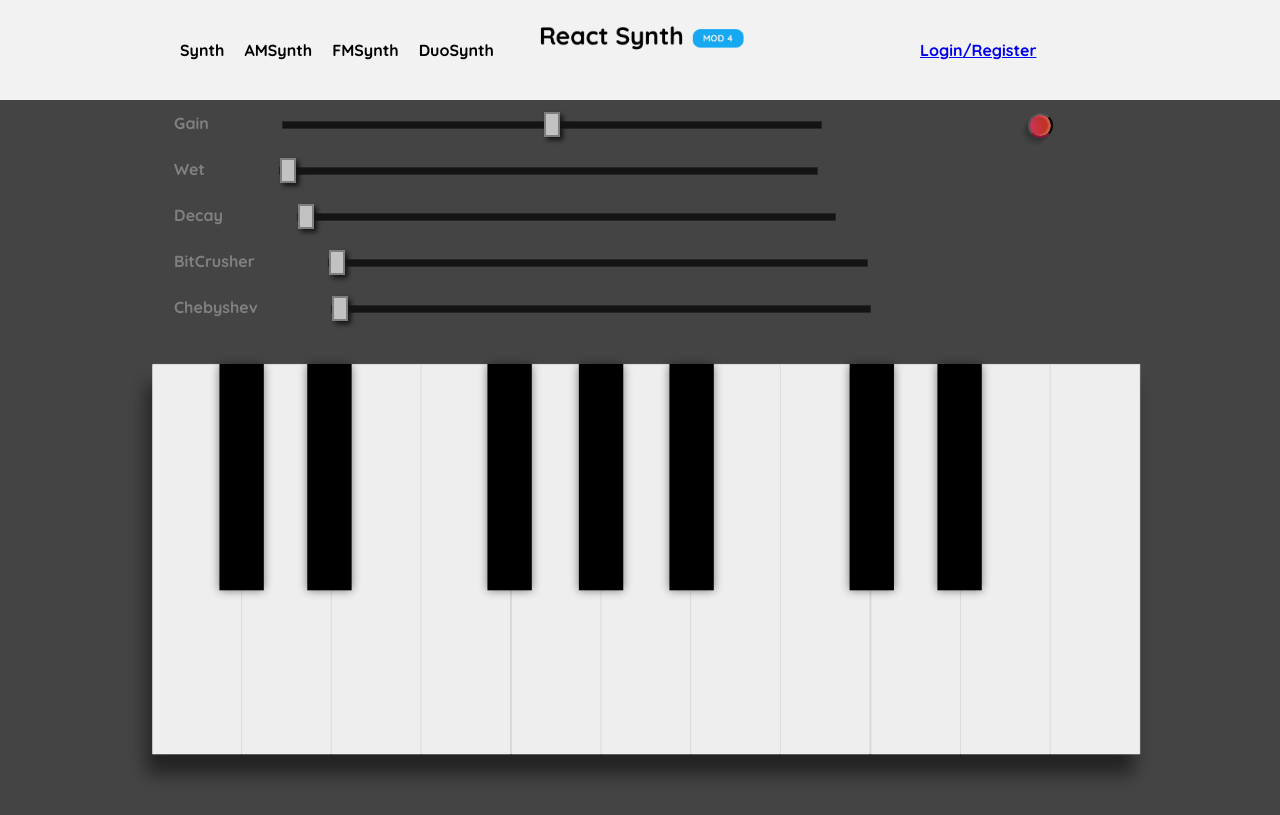
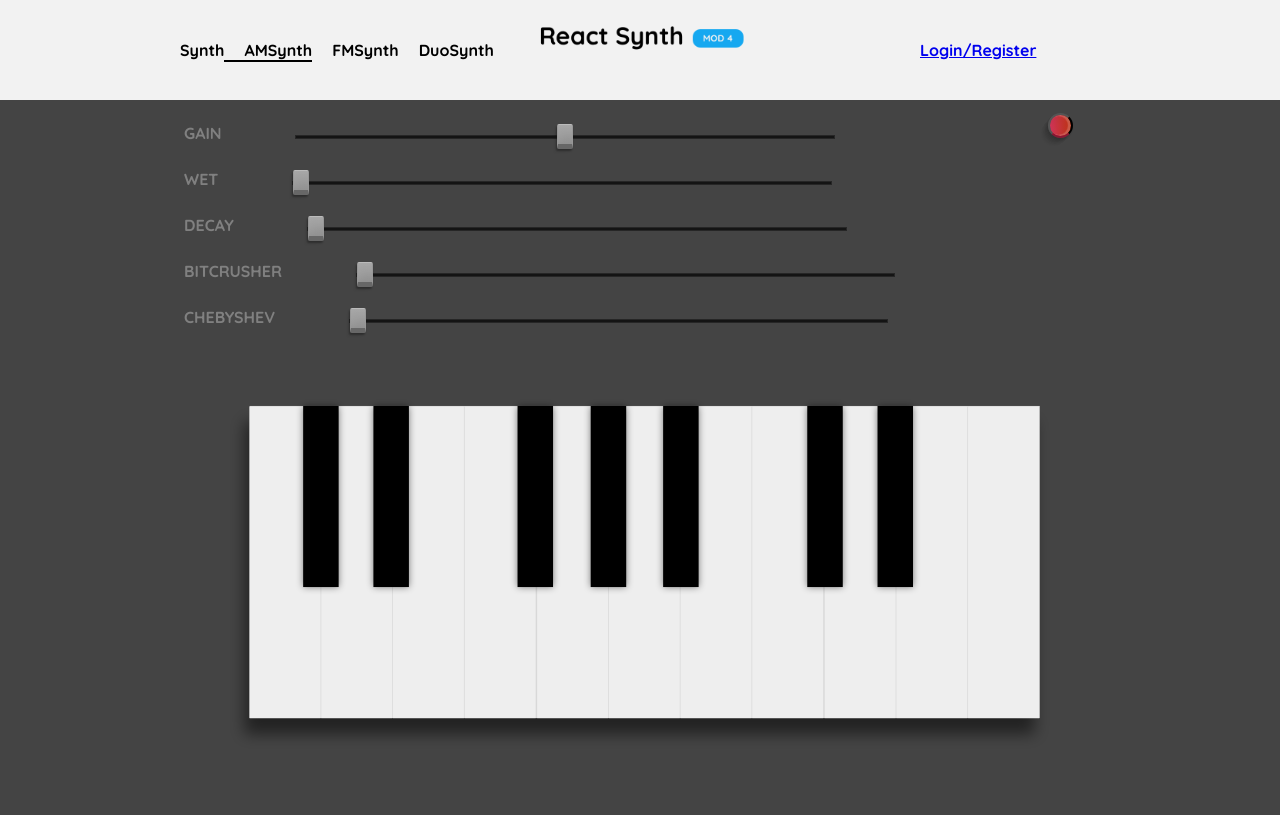
Before and after one commit to maxcroy1/react-synth, a React (Create React App) app: page /AMSynth in a window 1280 px wide. Built offline with nearby package versions, Linux system fonts and the light colour scheme.

Commit message:
final commit

```diff
--- a/src/components/AM_Synth.js
+++ b/src/components/AM_Synth.js
@@ -153,7 +153,7 @@ export default class AM_Synth extends React.Component {
       if ((svg.id).includes('sh')) {
         svg.setAttribute("fill", "black")
       } else {
-        svg.setAttribute("fill", "white")
+        svg.setAttribute("fill", "EEEEEE")
       }
     } else if(Object.values(this.state.keymappings).includes(key)){
       this.synth.triggerRelease()
@@ -161,7 +161,7 @@ export default class AM_Synth extends React.Component {
       if ((svg.id).includes('sh')) {
         svg.setAttribute("fill", "black")
       } else {
-        svg.setAttribute("fill", "white")
+        svg.setAttribute("fill", "EEEEEE")
       }
     }
   }
--- a/src/components/Navbar.js
+++ b/src/components/Navbar.js
@@ -11,10 +11,10 @@ export default class Navbar extends React.Component{
             <div className="nav-container">
                 <div className="inner-nav">
                     <div className="left-nav">
-                        <NavLink to='/' exact className={"inner-left"}>Synth</NavLink>
-                        <NavLink to='/AMSynth' exact className={"inner-left"}>AMSynth</NavLink>
-                        <NavLink to='/FMSynth' exact className={"inner-left"}>FMSynth</NavLink>
-                        <NavLink to='/DuoSynth' exact className={"inner-left"}>DuoSynth</NavLink>
+                        <NavLink to='/' exact className={"inner-left"} activeStyle={{borderBottom: 'solid 2px #000'}}>Synth</NavLink>
+                        <NavLink to='/AMSynth' exact className={"inner-left"} activeStyle={{borderBottom: 'solid 2px #000'}}>AMSynth</NavLink>
+                        <NavLink to='/FMSynth' exact className={"inner-left"}activeStyle={{borderBottom: 'solid 2px #000'}}>FMSynth</NavLink>
+                        <NavLink to='/DuoSynth' exact className={"inner-left"}activeStyle={{borderBottom: 'solid 2px #000'}}>DuoSynth</NavLink>
                     </div>
                     <div className="center-nav">
                         <img src={Logo} className={"logo-image "}/>
--- a/src/index.css
+++ b/src/index.css
@@ -27,6 +27,8 @@ code {
 }
 
 .keyboard-container {
+  width: 80%;
+  margin: 0 auto;
 }
 
 svg{
@@ -64,8 +66,10 @@ img{
 
 .left-nav:hover{
   width: 25%;
-  text-decoration:underline;
+/*  text-decoration:underline;*/
 }
+
+
 
 .center-nav{
   width: 25%;
@@ -115,17 +119,19 @@ circle#Oval{
 .slide-container1 {
   height: 200px;
   width: 70%;
-  padding-bottom: 20px;
+
   float: left;
   text-align: left;
-  margin-left: 8%
+  margin-left: 8%;
+  padding: 10px;
+
 }
 
 .slider {
   -webkit-appearance: none;
   appearance: none;
   width: 60%;
-  height: 6px;
+  height: 2px;
   background: black;
   border: .2px solid #1A1A1A;
   outline: none;
@@ -151,9 +157,16 @@ circle#Oval{
   background: #F8F8F8;
   border: 2px solid #979797;
   cursor: pointer;
-    -webkit-box-shadow: 3px 3px 5px 0px black;
-  -moz-box-shadow:    3px 3px 5px 0px black;
-  box-shadow:         3px 3px 5px 0px black;
+box-shadow: -1px 2px 2px rgba(0, 0, 0, 0.4), inset -10px 4px 10px 2px rgba(0, 0, 0, 0.05), 0px 0px rgba(0, 0, 0, 0.1), 0px 1px 2px rgba(0, 0, 0, 0.05), -1px 2px 2px rgba(0, 0, 0, 0.04167), -2px 3px 2px rgba(0, 0, 0, 0.03333), -3px 4px 2px rgba(0, 0, 0, 0.025), -4px 5px 2px rgba(0, 0, 0, 0.01667), -5px 6px 2px rgba(0, 0, 0, 0.00833), -6px 7px 2px transparent;
+
+
+
+    background: linear-gradient(#ddd, #bbb);
+    border-radius: 2px;
+    border: 1px solid #bbb;
+    border-top: 1px solid #eee;
+    border-bottom: 5px solid #777;
+
 
 }
 
@@ -211,7 +224,7 @@ circle#Oval{
 .slide-label{
   color: grey;
   padding: 8%;
-
+text-transform: uppercase;
   text-align: left;
 
 }
```
